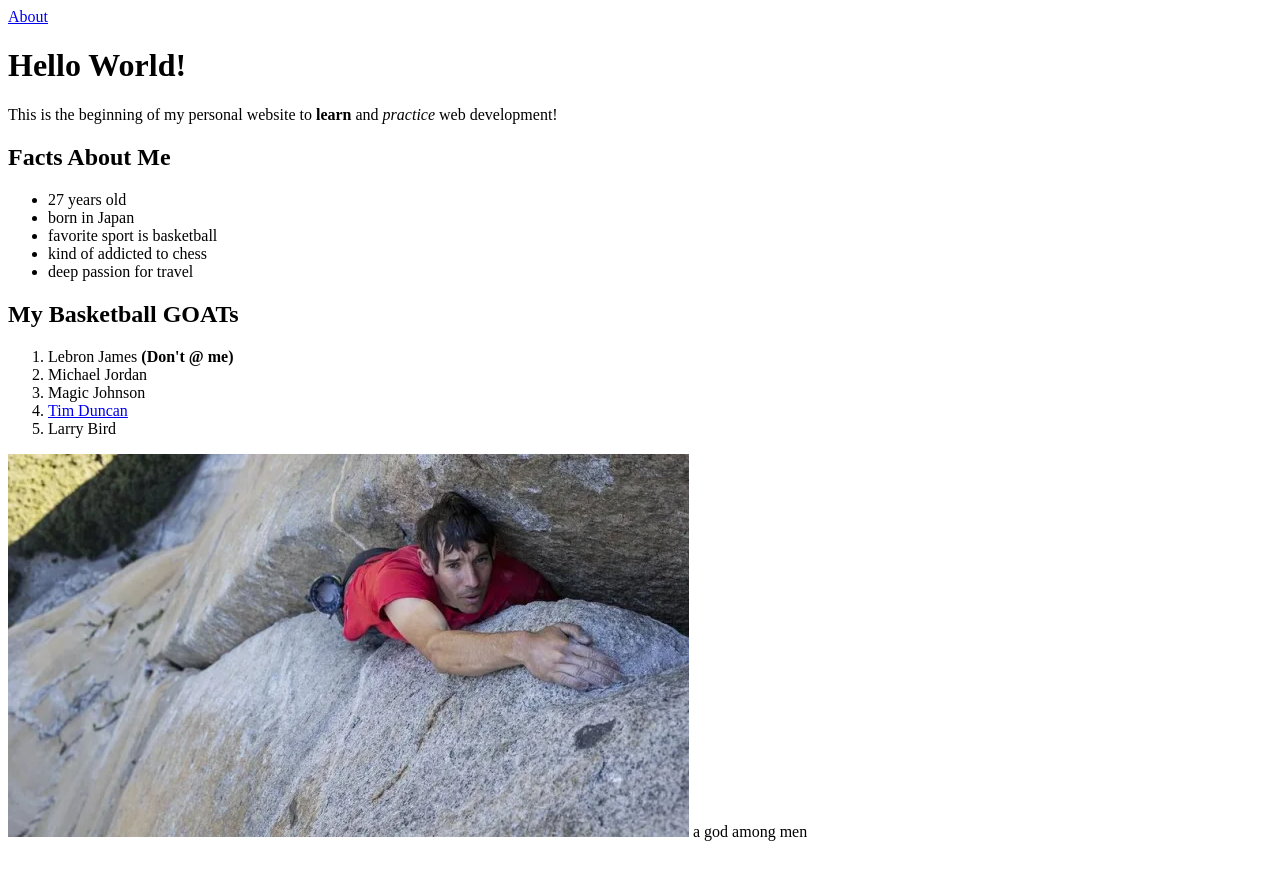
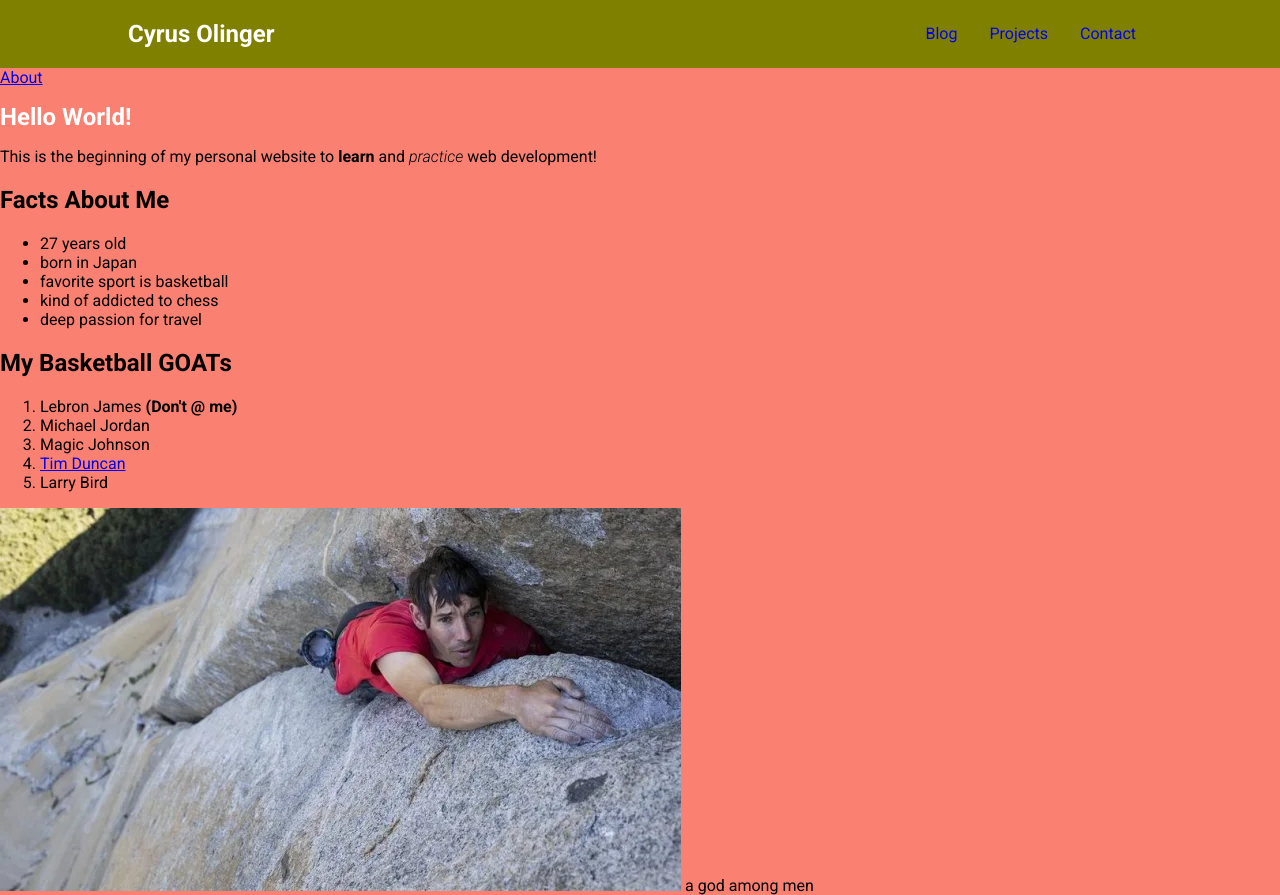
Before and after one commit to cyrusolinger/cyrusolinger.com, a plain HTML site: page live/index.html in a window 1280 px wide. Before the commit the page ends 849 px from the top, so only its background shows below. Drawn offline with Linux system fonts and the light colour scheme.

Commit message:
Create navigation bar

```diff
--- a/live/index.html
+++ b/live/index.html
@@ -4,10 +4,24 @@
 <head>
     <meta charset="UTF-8">
     <link rel="stylesheet" href="styles.css">
+    <link rel="preconnect" href="https://fonts.googleapis.com">
+    <link rel="preconnect" href="https://fonts.gstatic.com" crossorigin>
+    <link href="https://fonts.googleapis.com/css2?family=Roboto:ital,wght@0,400;0,700;1,300&display=swap"
+        rel="stylesheet">
     <title>My Website</title>
 </head>
 
 <body>
+
+    <!-- navbar -->
+    <nav>
+        <h1>Cyrus Olinger</h1>
+        <ul>
+            <li><a href="#">Blog</a></li>
+            <li><a href="#">Projects</a></li>
+            <li><a href="#">Contact</a></li>
+        </ul>
+    </nav>
     <!-- relative link -->
     <a href="pages/about.html">About</a>
     <h1>Hello World!</h1>
--- a/live/styles.css
+++ b/live/styles.css
@@ -0,0 +1,37 @@
+html {
+    box-sizing: border-box;
+}
+
+body {
+    font-family: 'Roboto', sans-serif;
+    margin: 0;
+    padding: 0;
+    background-color: salmon;
+}
+
+nav {
+    display: flex;
+    justify-content: space-between;
+    align-items: center;
+    background-color: olive;
+    padding: 0 10%;
+}
+
+nav ul {
+    display: flex;
+
+}
+
+nav ul li {
+    list-style-type: none;
+}
+
+nav ul li a {
+    padding: 1rem;
+    text-decoration: none;
+}
+
+h1 {
+    font-size: 24px;
+    color: white;
+}
```
